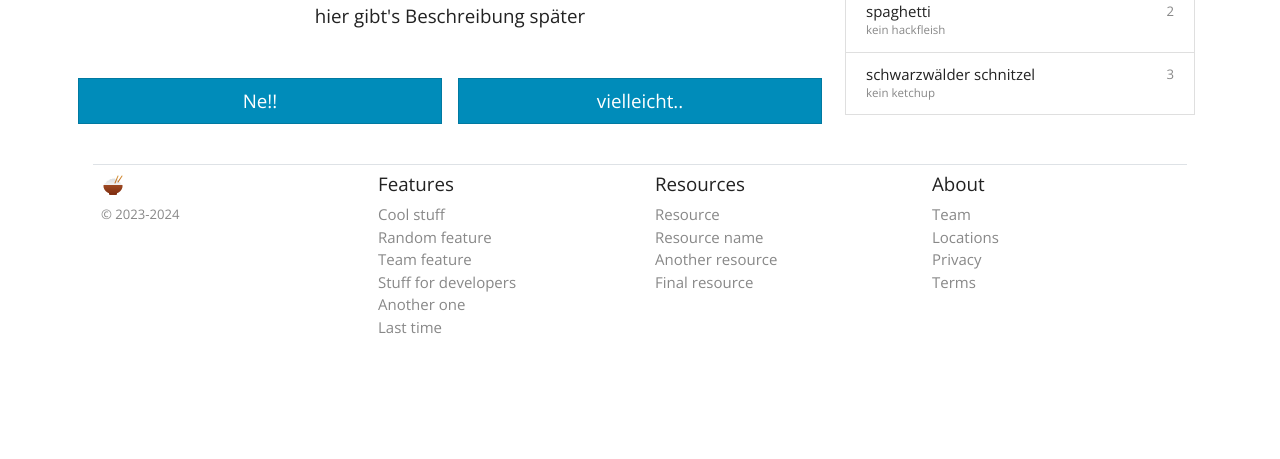
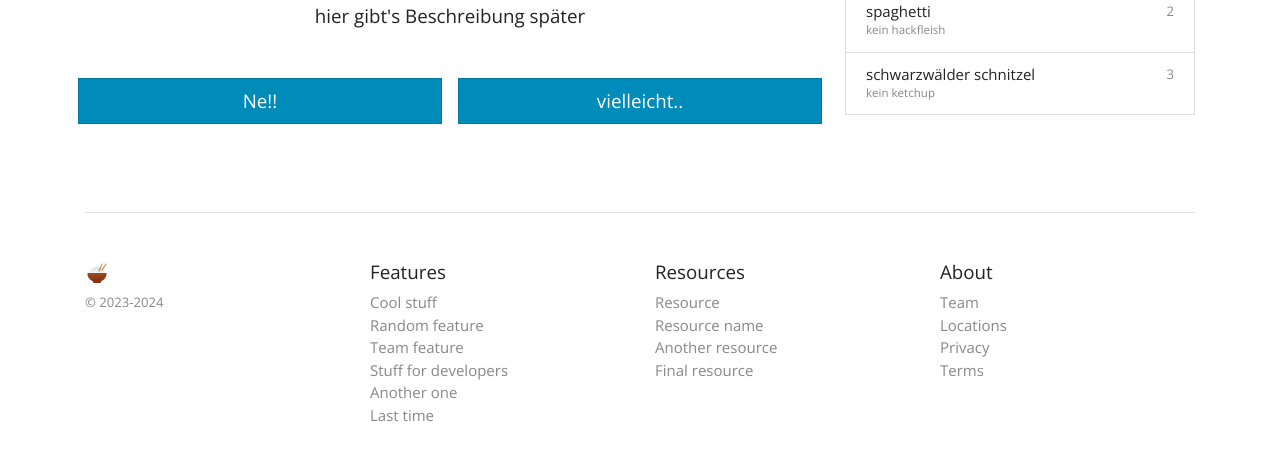
Before and after one commit to ShamelJij/essenws, a plain HTML site: page index.html in a window 1280 px wide. Shown: the part 207-666 px from the top of the page. Drawn offline with nearby package versions, Linux system fonts and the light colour scheme.

Commit message:
need to work on footer

```diff
--- a/index.html
+++ b/index.html
@@ -27,7 +27,7 @@
     <a class="btn btn-outline-primary" href="#">anmelden</a>
   </div>
   <div class="container">
-    <div class="row">
+    <div class="row pb-5">
       <div class="col-md-8 order-md-1">
         <div class="pricing-header px-3 py-3 pt-md-5 pb-md-4 mx-auto text-center">
           <h1 class="display-4" id="foodtitle">food title</h1>
@@ -73,7 +73,7 @@
         </ul>
       </div>
     </div>
-    <footer class="m-2 p-2 border-top">
+    <footer class="my-2 pt-5 border-top">
       <div class="row">
         <div class="col-12 col-md">
           <img class="mb-2" src="./rice-bowl.png" alt="food icon" width="24" height="24">
@@ -109,8 +109,7 @@
           </ul>
         </div>
       </div>
-  </div>
-  </footer>
+    </footer>
   </div>
 
 
```
